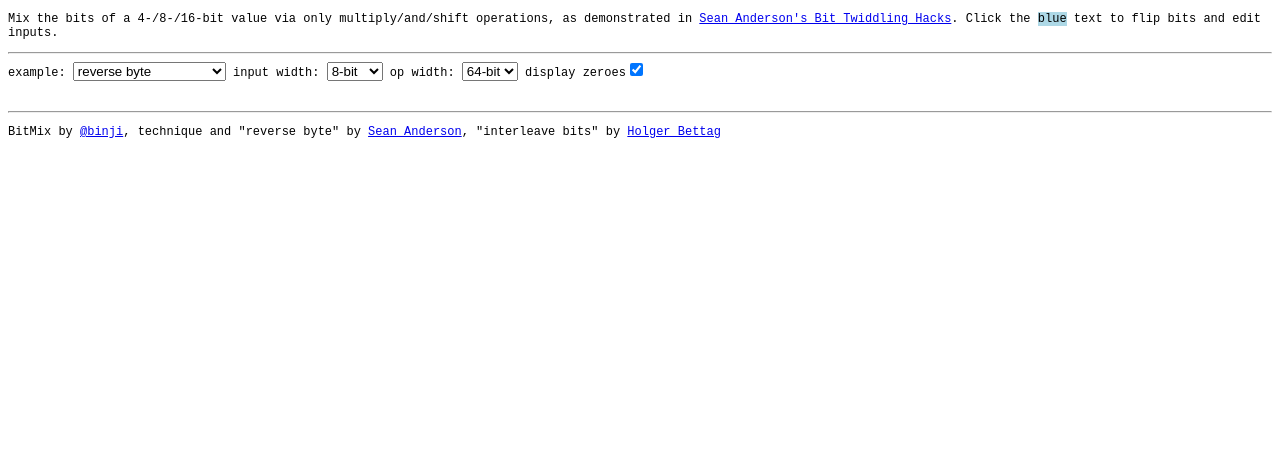
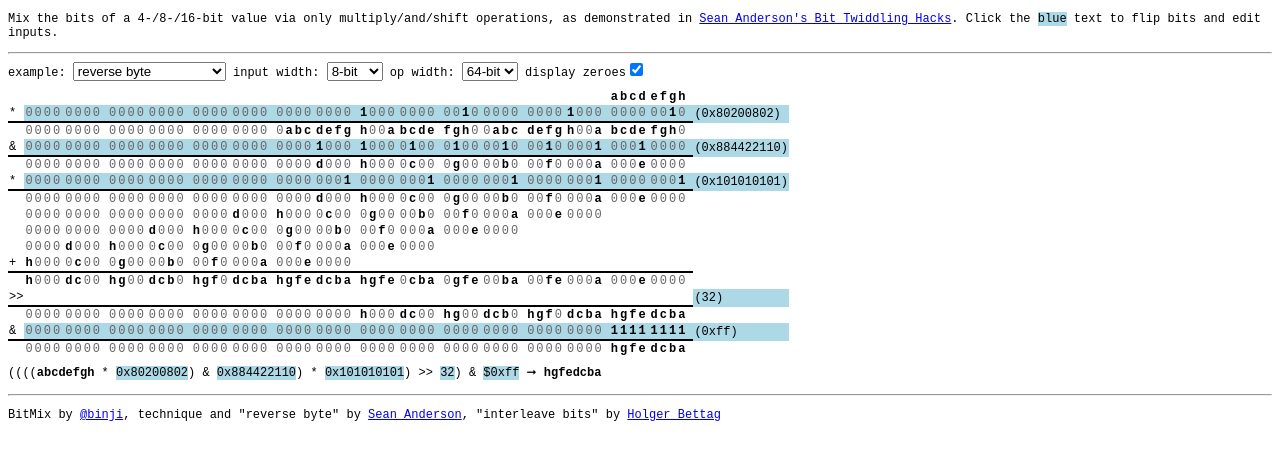
Before and after one commit to binji/bitmix, a plain HTML site: page docs/index.html in a window 1280 px wide. Shown: the part 38-498 px from the top of the page. Drawn offline with Linux system fonts and the light colour scheme.

Commit message:
Rename bitmix.html -> index.html, fix script src

```diff
--- a/docs/bitmix.html
+++ b/docs/index.html
@@ -60,5 +60,5 @@
   <p>BitMix by <a href="https://github.com/binji">@binji</a>,
   technique and "reverse byte" by <a href="https://graphics.stanford.edu/~seander/bithacks.html#ReverseByteWith64Bits">Sean Anderson</a>,
   "interleave bits" by <a href="https://graphics.stanford.edu/~seander/bithacks.html#Interleave64bitOps">Holger Bettag</a></p>
-  <script src="mul.js"></script>
+  <script src="bitmix.js"></script>
 </body>
```
